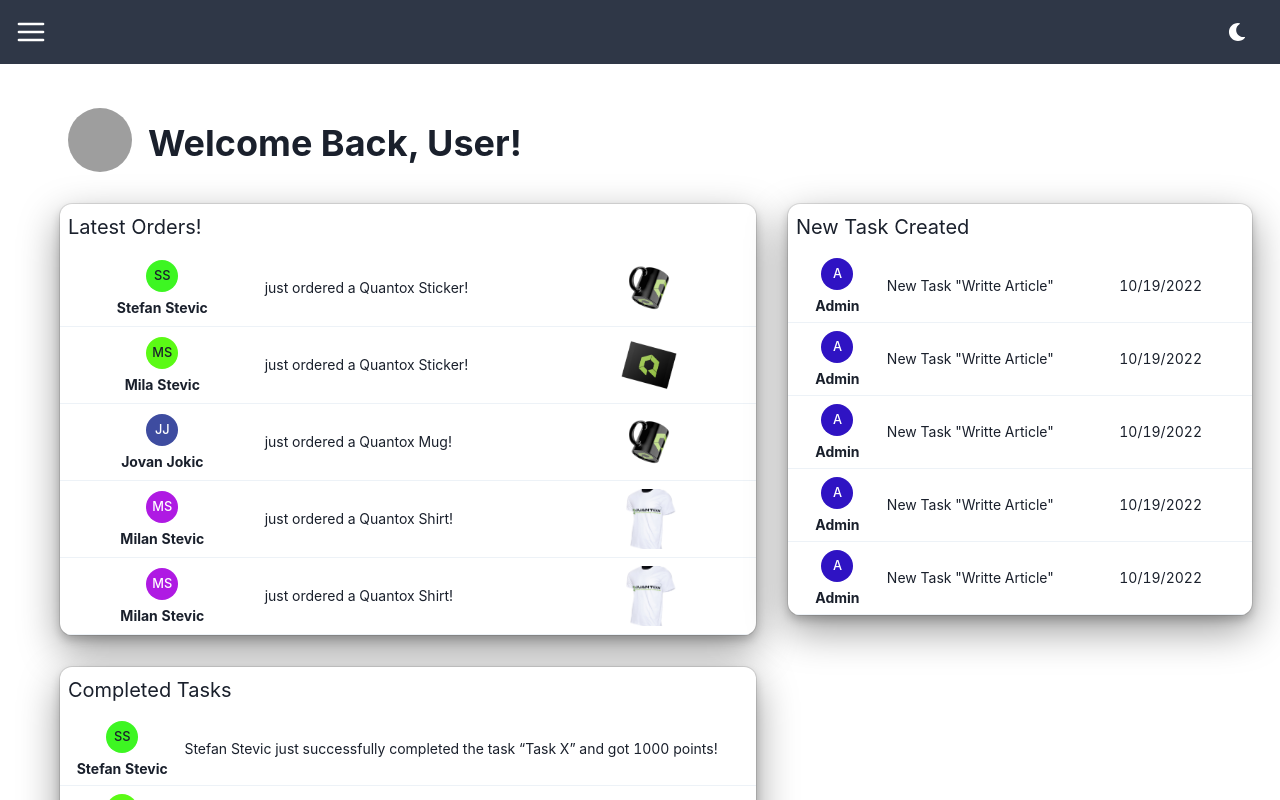
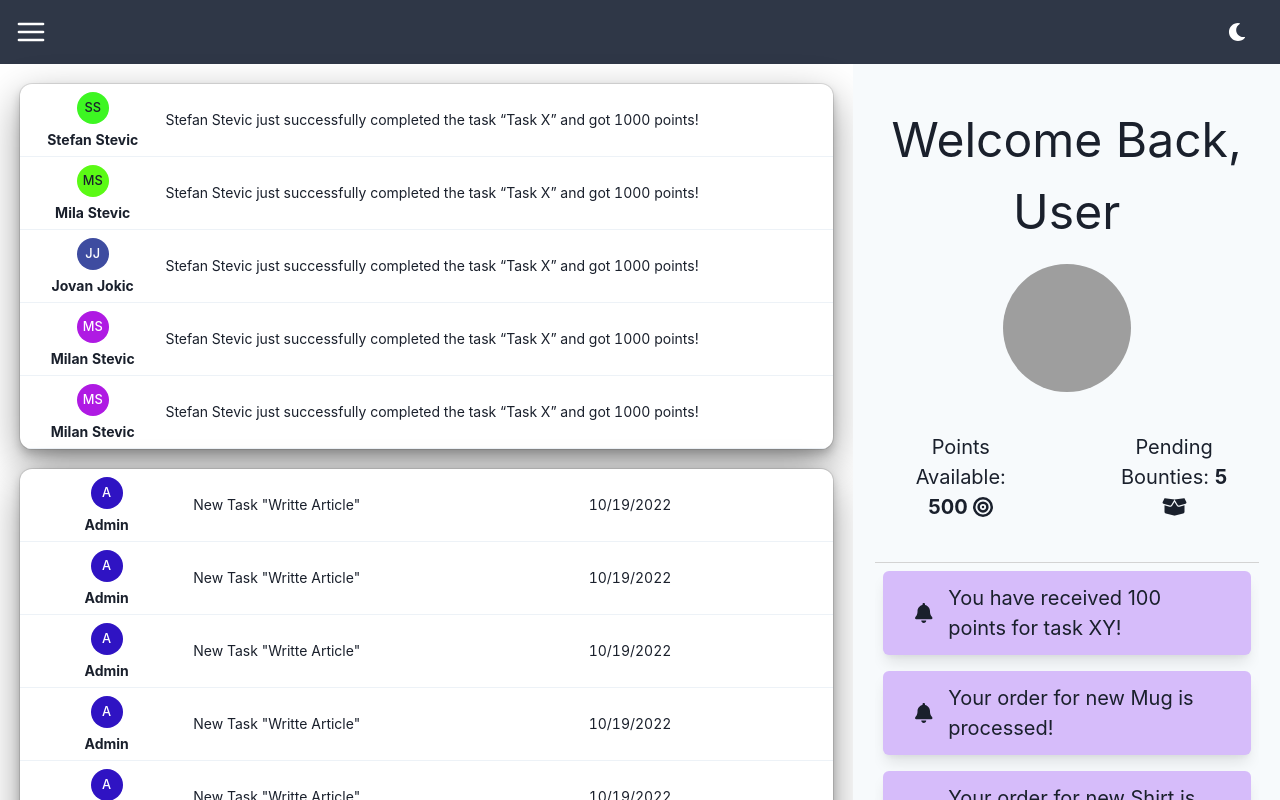
Before and after one commit to UrosDelic/bounty-hunters-fe, a React (Create React App) app: page /feed in a window 1280 px wide. Shown: the top 800 px of the page. Built offline with nearby package versions, Linux system fonts and the light colour scheme; grey boxes are pictures that could not be loaded.

Commit message:
New Feedback layout

```diff
--- a/src/components/Layout.tsx
+++ b/src/components/Layout.tsx
@@ -37,7 +37,7 @@ function Layout() {
           </DrawerContent>
         </Drawer>
 
-        <Container maxW='fullwidth' minH='100%'  >
+        <Container maxW='100%' minH='100%' p={0}  >
           <Outlet />
         </Container>
       </Flex>
--- a/src/components/core/CustomTable.tsx
+++ b/src/components/core/CustomTable.tsx
@@ -12,21 +12,19 @@ import {
 } from '@chakra-ui/react';
 import StyledCard from './StyledCard'
 type TableProps = {
-  data : any,
-  title: any,
+  data: any,
+
 }
 
 
-function CustomTable({ data, title} : TableProps) {
+function CustomTable({ data }: TableProps) {
   if (data) {
     return (
       <TableContainer rounded={'xl'} bg="white" boxShadow="dark-lg">
-        <Text fontSize="xl" m={2}>
-          {title}
-        </Text>
-        <Table   size="sm">
+
+        <Table size="sm">
           <Tbody>
-            {data.map((row:any) => {
+            {data.map((row: any) => {
               return (
                 <Tr key={row.id}>
                   <Td>
--- a/src/components/user/Feed.tsx
+++ b/src/components/user/Feed.tsx
@@ -10,14 +10,18 @@ import {
   SimpleGrid,
   Flex,
   Container,
+  Spacer,
+  Alert,
+
+  Stack
 } from '@chakra-ui/react';
 import CustomTable from '../core/CustomTable';
 
 import shirt from '../../img/shirt.jpg';
 import sticker from '../../img/sticker.jpg';
 import mug from '../../img/mug.jpg';
-
-
+import { FontAwesomeIcon } from '@fortawesome/react-fontawesome';
+import { faBell, faBullseye, faBoxOpen } from '@fortawesome/free-solid-svg-icons';
 const taskComplete = [
   {
     id: 1,
@@ -115,35 +119,120 @@ const taskCreated = [
     data: '10/19/2022',
   },
 ];
-
+const notification = [
+  {
+    id: 1,
+    title: 'You have received 100 points for task XY!',
+  },
+  {
+    id: 2,
+    title: 'Your order for new Mug is processed!',
+  },
+  {
+    id: 3,
+    title: 'Your order for new Shirt is processed!',
+  },
+  {
+    id: 4,
+    title: 'Your order for new Mug is processed!',
+  },
+  {
+    id: 5,
+    title: 'New Task assigned to you!',
+  },
+  {
+    id: 6,
+    title: 'Your order for new Mug is processed!',
+  },
+  {
+    id: 7,
+    title: 'New Login at 09:00!',
+  }, {
+    id: 8,
+    title: 'Your order for new Mug is processed!',
+  }, {
+    id: 9,
+    title: 'New Login at 12:00!',
+  }, {
+    id: 10,
+    title: 'New Task assigned to you!',
+  }, {
+    id: 11,
+    title: 'Your order for new Mug is processed!',
+  }, {
+    id: 13,
+    title: 'New Task assigned to you!',
+  }, {
+    id: 14,
+    title: 'Your order for new Mug is processed!',
+  }, {
+    id: 15,
+    title: 'New Task assigned to you!',
+  }, {
+    id: 16,
+    title: 'Your order for new Mug is processed!',
+  }, {
+    id: 17,
+    title: 'New Login at 02:00!',
+  }, {
+    id: 11,
+    title: 'Your order for new Mug is processed!',
+  }, {
+    id: 18,
+    title: 'New Task assigned to you!',
+  }, {
+    id: 19,
+    title: 'New Login at 19:00!',
+  }, {
+    id: 20,
+    title: 'Your order for new Mug is processed!',
+  }
+]
 const Feed = () => {
   return (
     <>
-      <Box m="auto" p={{ base: 0, md: 5 }}>
-        <SimpleGrid gap={8} p={6}>
-          <Flex alignItems={'center'}>
-            <Avatar src="https://bit.ly/ryan-florence" mx={2} size="lg" />
-            <Heading as={'h3'} mt={2} ml={2} fontWeight={'bold'}>
-              Welcome Back, User!
-            </Heading>
-          </Flex>
-
+      <Box >
+        <Grid templateRows={{ base: 'repeat(2, 1fr)', md: '1fr' }} templateColumns={{ base: '1fr', md: '2fr 1fr' }}>
           <GridItem>
-            <Grid templateColumns={{ base: '90vw', xl: '60% 40%' }} gap={8}>
-
-              <GridItem>
-                <CustomTable data={latestOrders} title="Latest Orders!" />
-              </GridItem>
-              <GridItem>
-                <CustomTable data={taskCreated} title="New Task Created" />
-              </GridItem>
-              <GridItem>
-                <CustomTable data={taskComplete} title="Completed Tasks" />
-              </GridItem>
+            <Grid templateRows={'repeat(3, 1fr)'} p={5}>
+              <GridItem colSpan={2} width={{ base: '90vw', md: 'full' }} > <CustomTable data={taskComplete} /></GridItem>
+              <GridItem colSpan={2} width={{ base: '90vw', md: 'full' }} >  <CustomTable data={taskCreated} /></GridItem>
+              <GridItem colSpan={2} width={{ base: '90vw', md: 'full' }}  >  <CustomTable data={latestOrders} /></GridItem>
             </Grid>
           </GridItem>
-        </SimpleGrid>
-      </Box>
+
+          <GridItem bg='gray.50'>
+            <Flex flexDirection='column' justifyContent='space-between'   >
+              <Box
+                minH={'30vh'} display='flex' alignItems='center' flexDirection='column' mt={10} >
+                <Text textAlign={'center'} fontSize='5xl' mb={4}>Welcome Back, User</Text>
+                <Avatar size='2xl' name='Kent Dodds' src='https://bit.ly/kent-c-dodds' />
+                <Box display='flex' justifyContent='space-between' mt={10} mb={{ base: 5, md: 0 }}>
+                  <Text fontSize='xl' mx={10} textAlign={'center'}> Points Available: <b>500</b> <FontAwesomeIcon icon={faBullseye} /></Text>
+                  <Text fontSize='xl' mx={10} textAlign={'center'}>Pending Bounties: <b>5</b> <FontAwesomeIcon icon={faBoxOpen} /> </Text>
+                </Box>
+              </Box>
+
+
+              <Box overflow='auto' borderTop='1px solid lightgray ' maxH={{ base: 600, md: 600 }} w='90%' mx='auto' mt={{ base: 10, md: 10 }} >
+                {notification.map((n: any) => (
+                  <Stack>
+                    <Alert bg='purple.200' m={2} w='600' boxShadow='lg' key={n.id} px={8} rounded="md">
+                      <FontAwesomeIcon icon={faBell} fontSize={20} />
+                      <Text fontSize='xl' mx={4}>{n.title}</Text>
+                    </Alert>
+                  </Stack>
+                ))}
+              </Box>
+
+            </Flex>
+
+
+
+          </GridItem>
+        </Grid>
+
+      </Box >
     </>
   );
 };
--- a/src/pages/NewTasks.tsx
+++ b/src/pages/NewTasks.tsx
@@ -84,15 +84,15 @@ const NewTasks = () => {
 
   return (
     <>
-      <Box m={4} >
+      <Box  >
         <Grid
           templateRows='250px, 1fr, 1fr'
           gap={10}
           p={10}
         >
           <GridItem colSpan={2} >
-            <Flex justifyContent='space-between' alignItems='center'>
-              <Text fontSize='2xl'>
+            <Flex justifyContent='space-between' flexDirection={{ base: 'column', md: 'row' }} alignItems='center'>
+              <Text fontSize='2xl' mb={{ base: 2, md: 0 }}>
                 <b>Search For New Tasks</b>
                 <br />
               </Text>
@@ -111,11 +111,10 @@ const NewTasks = () => {
               </Box>
             </Flex>
           </GridItem>
-          <GridItem colSpan={2}  >
 
 
-          </GridItem>
-          <GridItem colSpan={2} w='100%' m='auto' >
+          <GridItem colSpan={2} width={{ base: '80vw', md: 'full' }} m='auto' >
+
             <NewCustomTable columns={columns} loading={loading}>
 
               {data.map((d: any) => (
```
